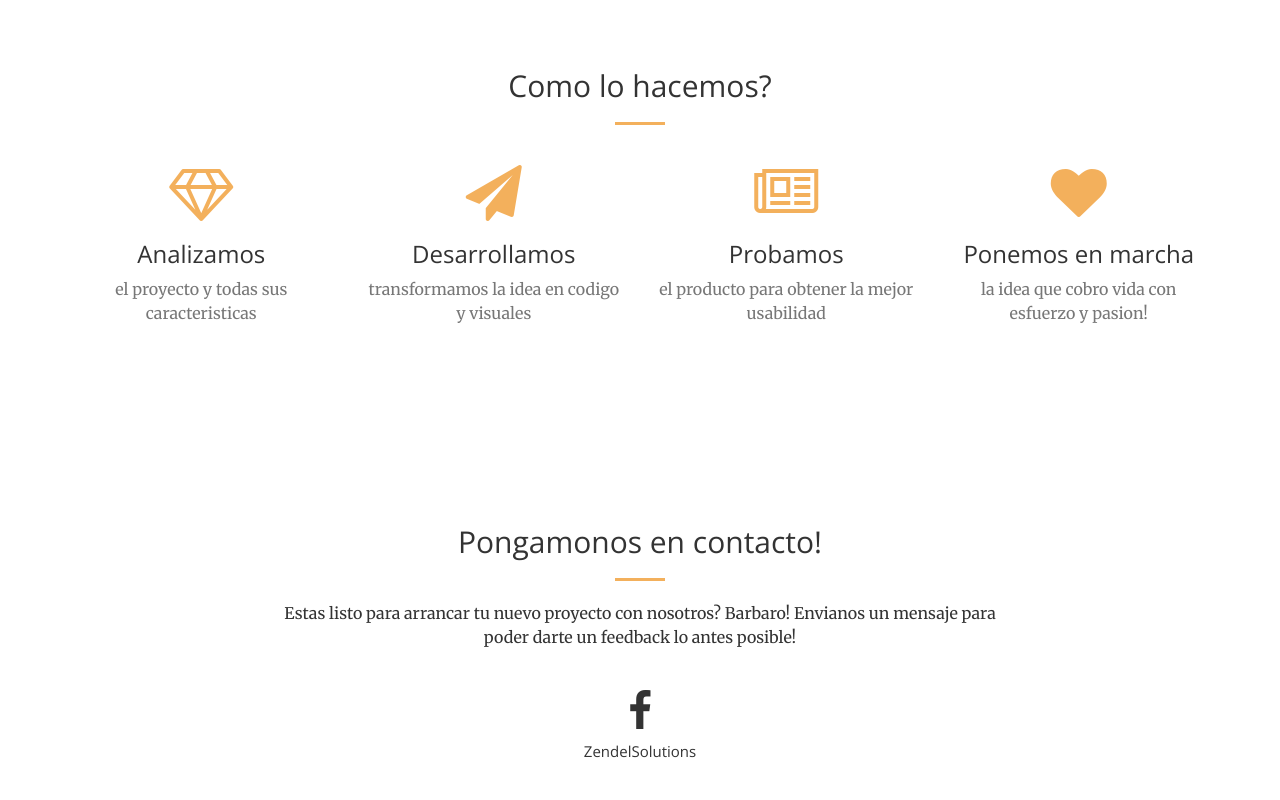
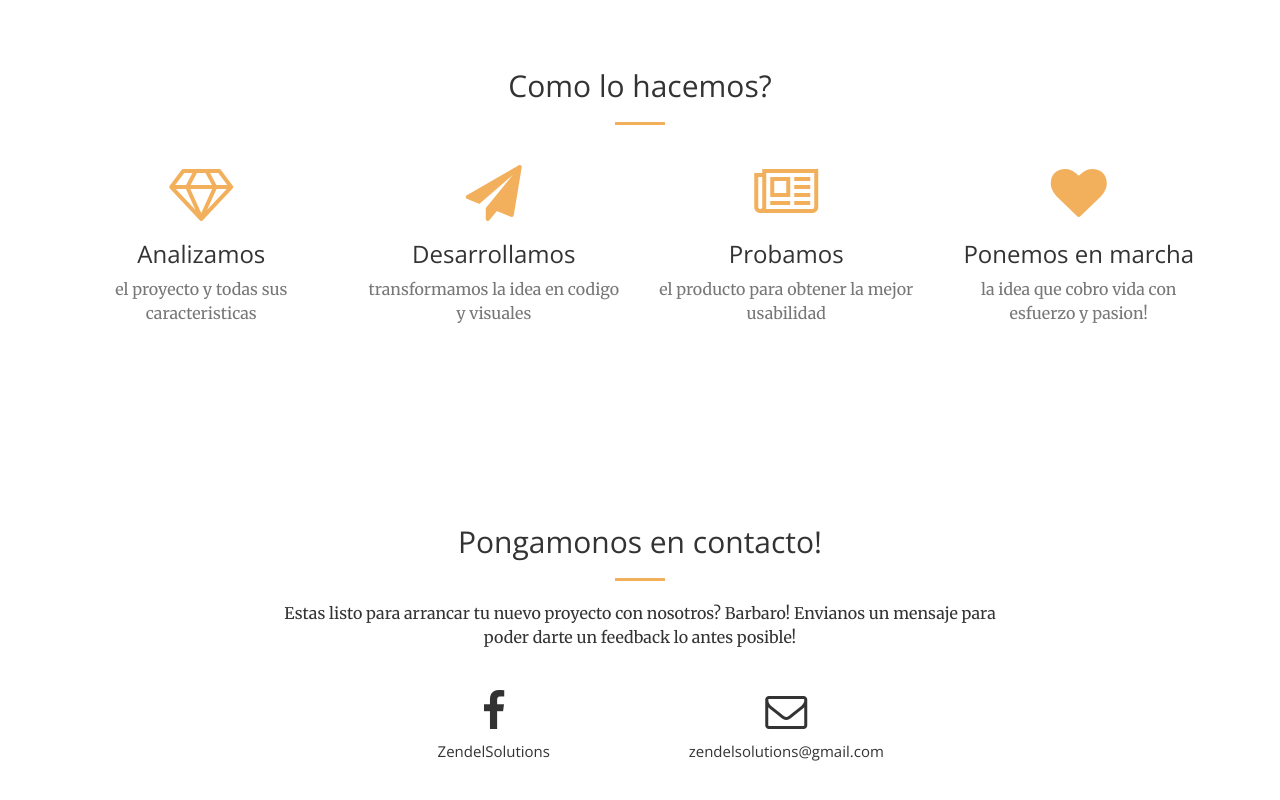
Before and after one commit to joni2back/zendel, a website: page index.html in a window 1280 px wide. Shown: the part 1225-2025 px from the top of the page. Drawn offline with nearby package versions, Linux system fonts and the light colour scheme.

Commit message:
more changes

```diff
--- a/index.html
+++ b/index.html
@@ -257,15 +257,17 @@
                     <i class="fa fa-phone fa-3x sr-contact"></i>
                     <p>+54-341-</p>
                 </div>
-                <div class="col-lg-12 text-center">
+                <div class="col-lg-3 col-lg-offset-3 text-center">
                     <a href="https://www.facebook.com/ZendelSolutions/" target="_blank">
                         <i class="fa fa-facebook fa-3x sr-contact"></i>
                         <p>ZendelSolutions</p>
                     </a>
                 </div>
-                <div class="col-lg-4 text-center hide">
-                    <i class="fa fa-envelope-o fa-3x sr-contact"></i>
-                    <p><a href="mailto:"></a></p>
+                <div class="col-lg-3 text-center">
+                    <a href="mailto:zendelsolutions@gmail.com">
+                        <i class="fa fa-envelope-o fa-3x sr-contact"></i>
+                        <p>zendelsolutions@gmail.com</p>
+                    </a>
                 </div>
             </div>
         </div>
```
